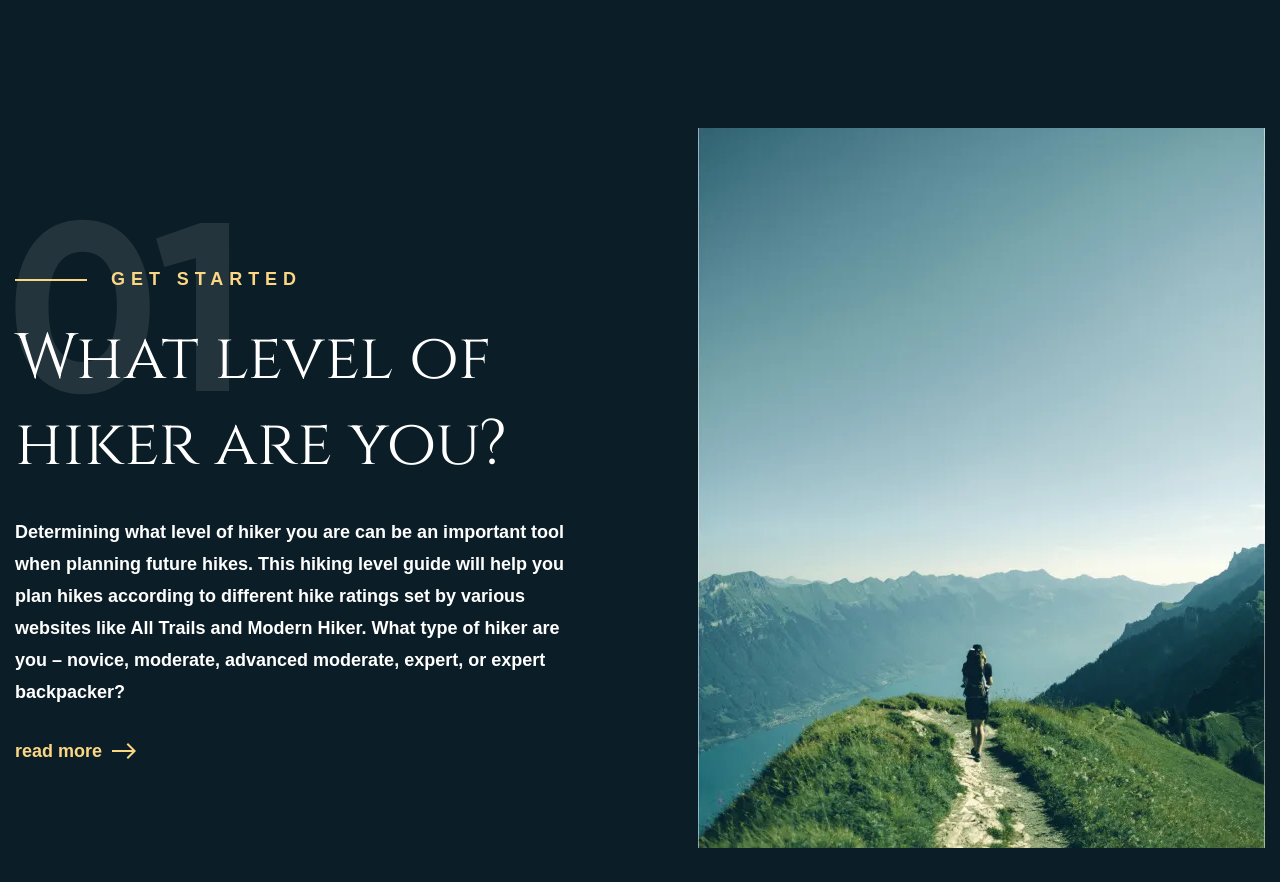
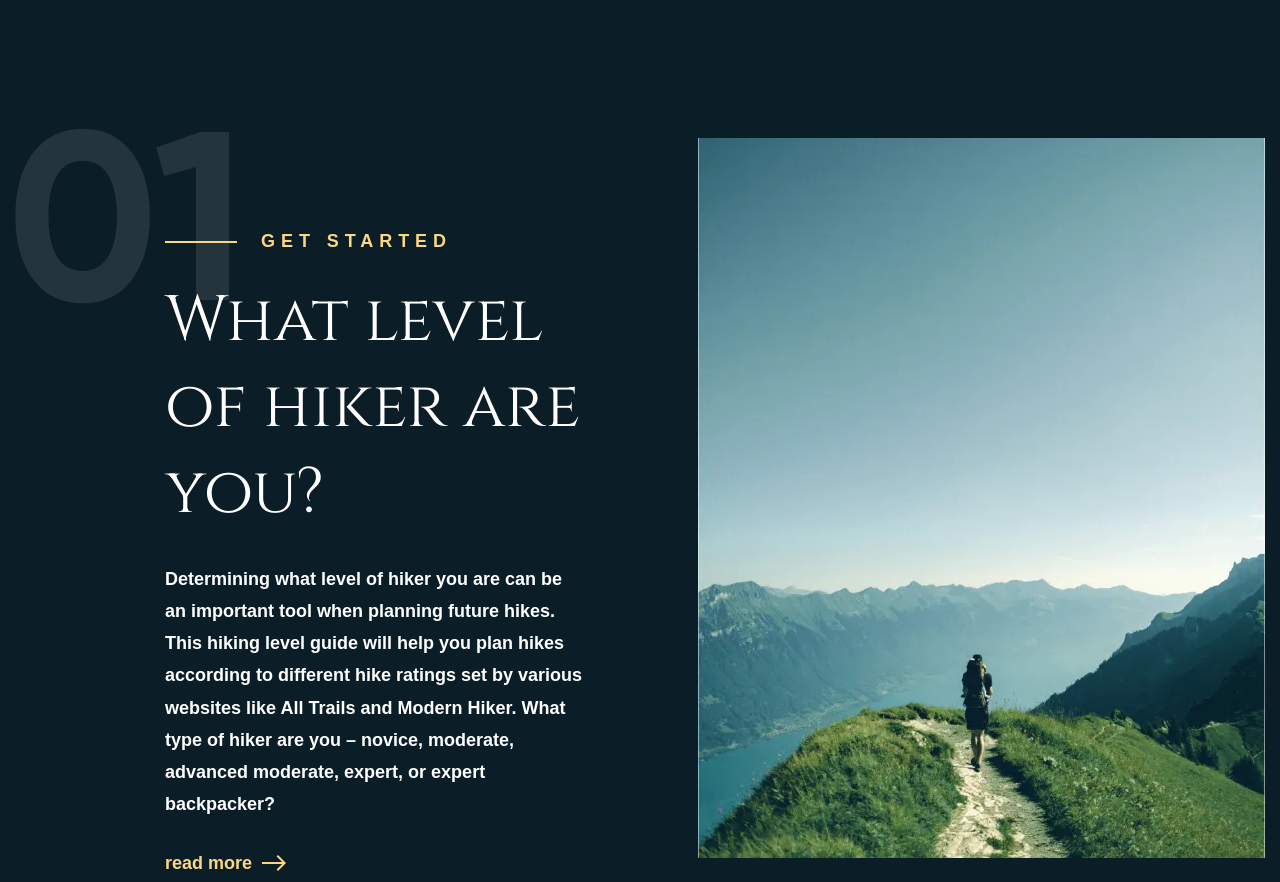
Before and after one commit to filiplitvin/MNTN, a plain HTML site: page index.html in a window 1280 px wide. Shown: the part 1340-2222 px from the top of the page. Drawn offline with nearby package versions, Linux system fonts and the light colour scheme; a web font is replaced by a local one.

Commit message:
додав лівий відступ до секції

```diff
--- a/src/style/style.css
+++ b/src/style/style.css
@@ -140,7 +140,8 @@ body {
   background-image: url(../images/01.svg);
   background-repeat: no-repeat;
   background-position: top left;
-  padding-top: 50px;
+  padding-top: 103px;
+  padding-left: 150px;
 }
 .travel-item:nth-child(2) .step-body {
   background-image: url(../images/02.svg);
```
